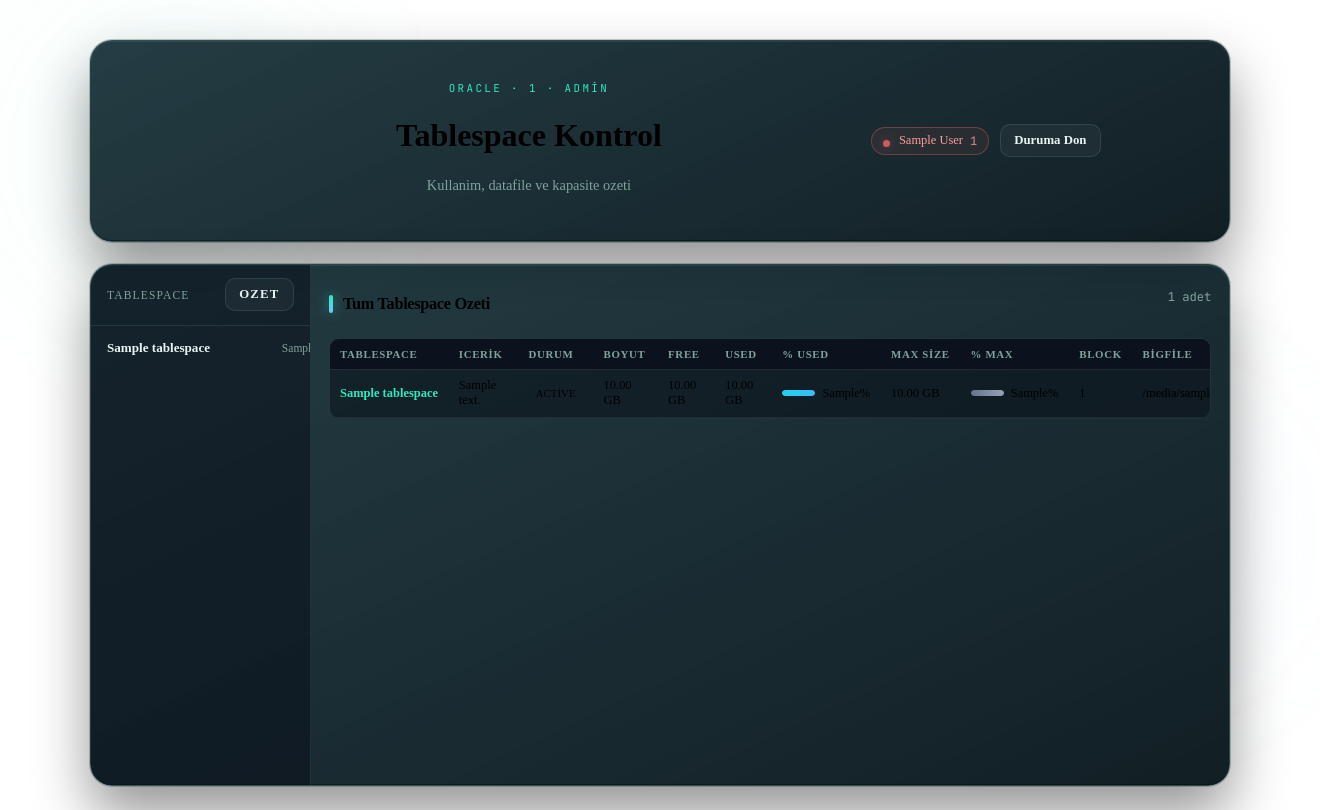
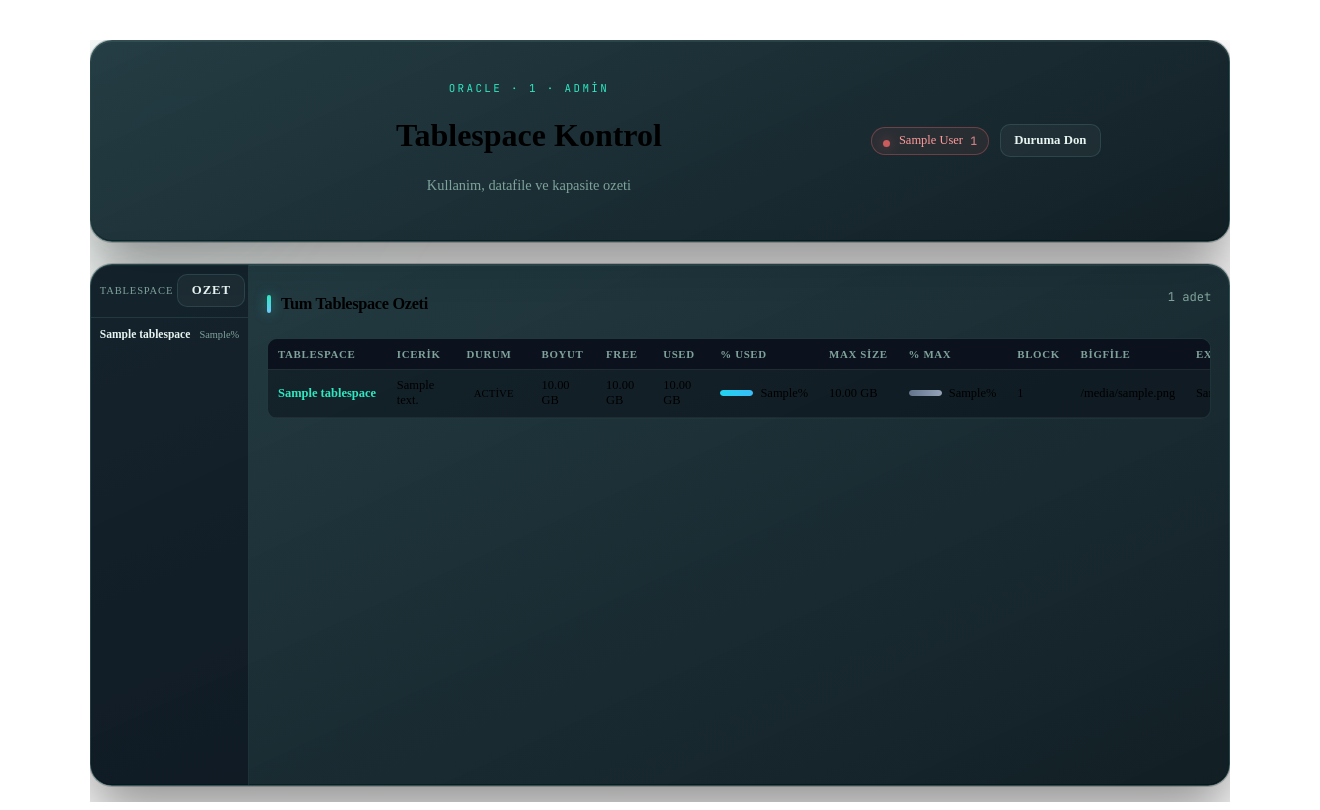
Before and after one commit to umiteyigun/yedek_kontrol, a FastAPI app: template core/app/web/templates/tablespaces.html in a window 1320 px wide; the page is wider, and only the part inside the window is pictured. Run offline with FastAPI, Linux system fonts and the light colour scheme; the template is opened without the code that fills it: most values are stand-ins (such as "Sample title", 1, 10 or a date in 2020); parts of the project's set-up code (start-up, migrations or seed data) failed here and were passed over.

Commit message:
style(tablespace): sol menu daraltildi, yatay scroll kaldirildi
Sidebar 158px, ellipsis ve overflow-x hidden ile uzun isimler tasiyor.

Co-authored-by: Cursor <cursoragent@cursor.com>

```diff
--- a/core/app/web/static/pages.css
+++ b/core/app/web/static/pages.css
@@ -1668,10 +1668,11 @@ button.instance-tab {
 
 /* === Tablespace kontrol === */
 body.page-tablespace .container { padding-top: 2rem; }
+body.page-tablespace .dash-canvas { overflow-x: hidden; }
 
 .ts-layout {
   display: grid;
-  grid-template-columns: 220px minmax(0, 1fr);
+  grid-template-columns: minmax(0, 158px) minmax(0, 1fr);
   gap: 0;
   min-height: 520px;
   overflow: hidden;
@@ -1682,35 +1683,52 @@ body.page-tablespace .container { padding-top: 2rem; }
   background: rgba(8, 14, 24, 0.55);
   display: flex;
   flex-direction: column;
+  min-width: 0;
+  overflow-x: hidden;
 }
 
 .ts-sidebar-head {
   display: flex;
   align-items: center;
   justify-content: space-between;
-  padding: 0.85rem 1rem;
+  gap: 0.25rem;
+  padding: 0.6rem 0.55rem;
   border-bottom: 1px solid var(--border);
-  font-size: 0.72rem;
+  font-size: 0.66rem;
   text-transform: uppercase;
-  letter-spacing: 0.1em;
-  color: var(--muted);
+  letter-spacing: 0.08em;
+  color: var(--muted);
+  min-width: 0;
+}
+
+.ts-sidebar-head .btn-sm {
+  padding: 0.2rem 0.4rem;
+  font-size: 0.68rem;
+  flex-shrink: 0;
 }
 
 .ts-sidebar-list {
   list-style: none;
   margin: 0;
-  padding: 0.35rem 0;
+  padding: 0.25rem 0;
   overflow-y: auto;
+  overflow-x: hidden;
   max-height: calc(100vh - 280px);
+}
+
+.ts-sidebar-list li {
+  min-width: 0;
 }
 
 .ts-sidebar-item {
   width: 100%;
+  max-width: 100%;
+  box-sizing: border-box;
   display: flex;
   align-items: center;
   justify-content: space-between;
-  gap: 0.5rem;
-  padding: 0.55rem 1rem;
+  gap: 0.25rem;
+  padding: 0.42rem 0.55rem;
   border: none;
   background: transparent;
   color: var(--text);
@@ -1719,6 +1737,7 @@ body.page-tablespace .container { padding-top: 2rem; }
   font: inherit;
   text-decoration: none;
   transition: background 0.15s;
+  min-width: 0;
 }
 
 .ts-name-link {
@@ -1739,7 +1758,9 @@ body.page-tablespace .container { padding-top: 2rem; }
 .ts-sidebar-item.active .ts-side-name { color: var(--accent); }
 
 .ts-side-name {
-  font-size: 0.82rem;
+  flex: 1;
+  min-width: 0;
+  font-size: 0.72rem;
   font-weight: 600;
   overflow: hidden;
   text-overflow: ellipsis;
@@ -1747,9 +1768,11 @@ body.page-tablespace .container { padding-top: 2rem; }
 }
 
 .ts-side-pct {
-  font-size: 0.72rem;
+  font-size: 0.65rem;
   color: var(--muted);
   flex-shrink: 0;
+  min-width: 2.1rem;
+  text-align: right;
 }
 
 .ts-side-pct.warn { color: #f59e0b; }
```
